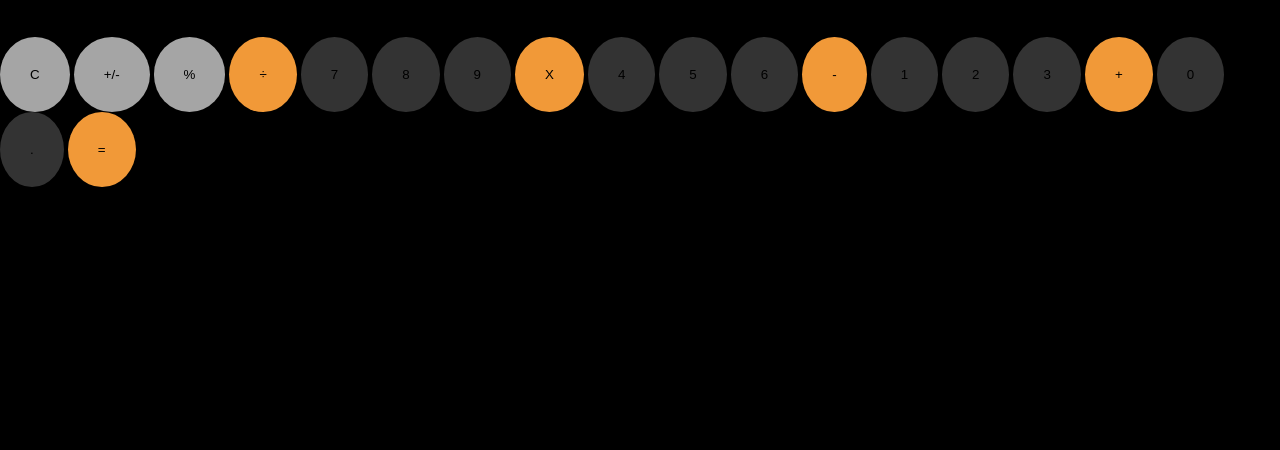
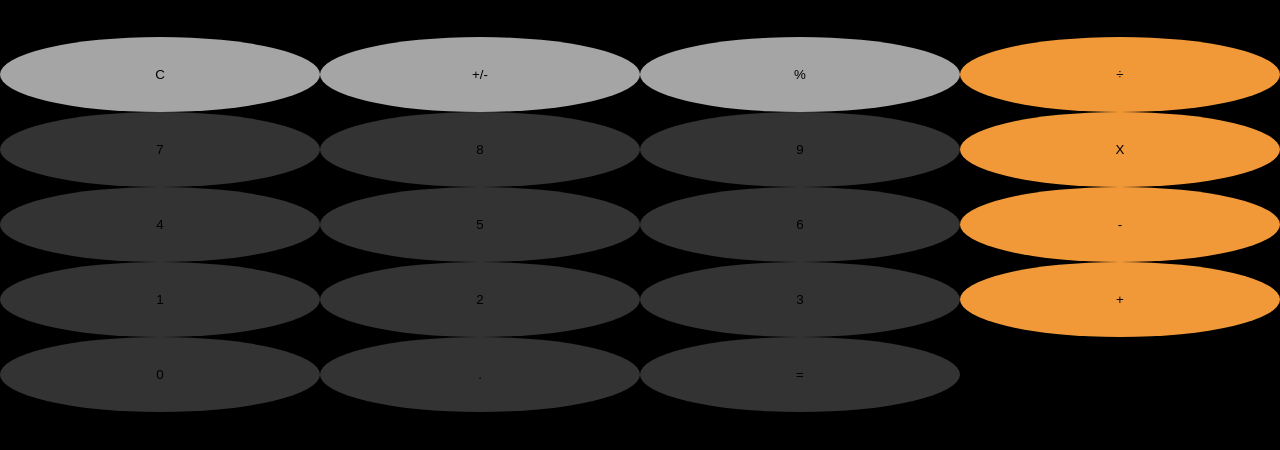
Before and after one commit to Matthew-Hughes3488/nology-calculator, a website built with Vite: page index.html in a window 1280 px wide. Built offline with nearby package versions, Linux system fonts and the light colour scheme.

Commit message:
Created a grid and updated a class name

```diff
--- a/index.html
+++ b/index.html
@@ -33,8 +33,8 @@
         <button class="buttons__button buttons__button--orange">+</button>
 
         <button class="buttons__button buttons__button--zero">0</button>
-        <button class="buttons__button">.</button>
-        <button class="buttons__button buttons__button--orange">=</button>
+        <button class="buttons__button buttons__button--dot">.</button>
+        <button class="buttons__button buttons__button--equals">=</button>
       </section>
     </main>
     <script type="module" src="/src/main.ts"></script>
--- a/src/_buttons.scss
+++ b/src/_buttons.scss
@@ -1,6 +1,9 @@
 @use "./variables" as *;
 
 .buttons{
+    display: grid;
+    grid-template-columns: repeat(4, 1fr);
+    grid-template-rows: repeat(5, 1fr);
     &__button{
         background-color: $color-dark-grey;
         padding: 30px;
@@ -15,8 +18,5 @@
         &--light-grey{
             background-color: $color-light-grey;
         }
-
     }
-
-
 }
```
